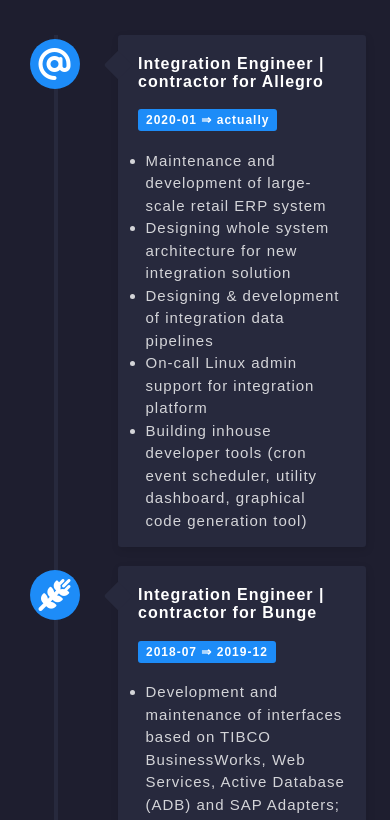
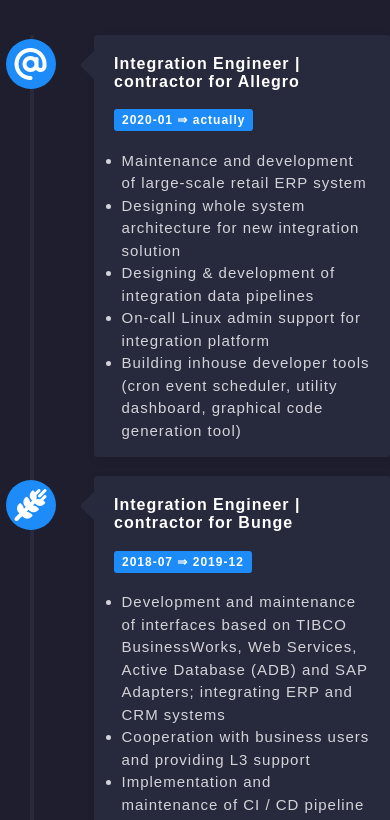
Before and after one commit to deliriusz/cv, a website: page src/index.html in a window 390 px wide. Shown: the part 666-1486 px from the top of the page. Drawn offline with Linux system fonts and the light colour scheme; a web font is replaced by a local one.

Commit message:
fixing centering on smaller screens

```diff
--- a/src/styles/sass/main.scss
+++ b/src/styles/sass/main.scss
@@ -348,7 +348,7 @@
   }
 
   .right-panel {
-    margin: 0 1.5em;
+    margin: 0 auto;
   }
 
   .section-break {
```
Also changed, not shown: src/styles/css/style.css.
